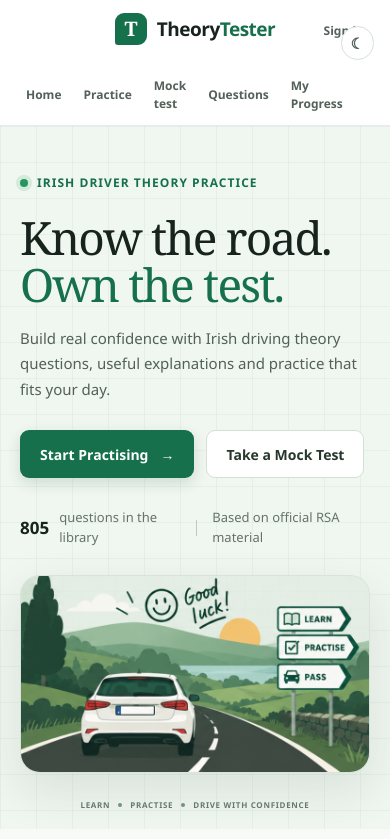
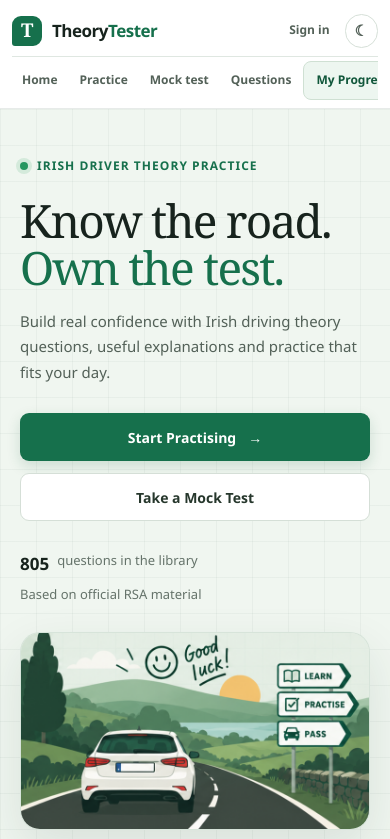
Before and after one commit to cullenry/theory-tester, a Next.js app: page / in a window 390 px wide. Shown: the top 839 px of the page. Built offline with nearby package versions, Linux system fonts and the light colour scheme; no server answers.

Commit message:
Polish My Progress navigation and mobile layout

```diff
--- a/src/app/globals.css
+++ b/src/app/globals.css
@@ -611,3 +611,122 @@
   .home-streak-stats { grid-column: auto; grid-row: auto; }
   .home-streak-link { grid-column: auto; grid-row: auto; }
 }
+
+
+/* My Progress navigation + mobile header polish */
+.nav-progress-link {
+  border: 1px solid #cfe0d3;
+  background: var(--green-soft);
+  color: var(--green-dark);
+  font-weight: 800;
+}
+.nav-progress-link:hover {
+  border-color: #a9c5b1;
+  background: #e2f0e5;
+  color: var(--green-dark);
+}
+html.dark .nav-progress-link {
+  border-color: #414141;
+  background: #232323;
+  color: #9fd3aa;
+}
+html.dark .nav-progress-link:hover {
+  border-color: #5a5a5a;
+  background: #2c2c2c;
+  color: #b5e4bf;
+}
+
+@media (max-width: 760px) {
+  .header-inner {
+    width: calc(100% - 32px);
+    min-height: 0;
+    flex-wrap: wrap;
+    justify-content: space-between;
+    gap: 7px 12px;
+    padding: 12px 0 6px;
+  }
+  .brand {
+    margin: 0;
+    min-height: 34px;
+  }
+  .header-actions {
+    position: static;
+    margin-left: auto;
+    gap: 5px;
+  }
+  .theme-toggle {
+    position: static;
+  }
+  .main-nav {
+    order: 3;
+    flex: 0 0 100%;
+    width: calc(100% + 0px);
+    justify-content: flex-start;
+    gap: 2px;
+    overflow-x: auto;
+    padding: 4px 0 2px;
+    border-top: 1px solid var(--line);
+    scrollbar-width: none;
+    -webkit-overflow-scrolling: touch;
+  }
+  .main-nav::-webkit-scrollbar {
+    display: none;
+  }
+  .nav-link {
+    flex: 0 0 auto;
+    padding: 9px 10px 10px;
+    font-size: 12px;
+    white-space: nowrap;
+  }
+  .nav-progress-link {
+    padding-inline: 12px;
+  }
+}
+
+@media (max-width: 520px) {
+  .header-inner {
+    width: calc(100% - 24px);
+  }
+  .brand {
+    font-size: 17px;
+  }
+  .brand-mark {
+    width: 30px;
+    height: 30px;
+    font-size: 19px;
+  }
+  .hero-actions {
+    display: grid;
+    grid-template-columns: 1fr;
+  }
+  .hero-actions .button {
+    width: 100%;
+  }
+  .hero-proof {
+    flex-wrap: wrap;
+    align-items: flex-start;
+    gap: 8px;
+  }
+  .proof-separator {
+    display: none;
+  }
+  .progress-hero .button {
+    width: 100%;
+  }
+  .feature-card-heading {
+    flex-wrap: wrap;
+  }
+  .readiness-card {
+    grid-template-columns: 1fr;
+  }
+  .readiness-score {
+    justify-self: start;
+  }
+  .readiness-bar,
+  .readiness-facts {
+    grid-column: auto;
+  }
+  .progress-cta-row .button {
+    width: 100%;
+  }
+}
```
